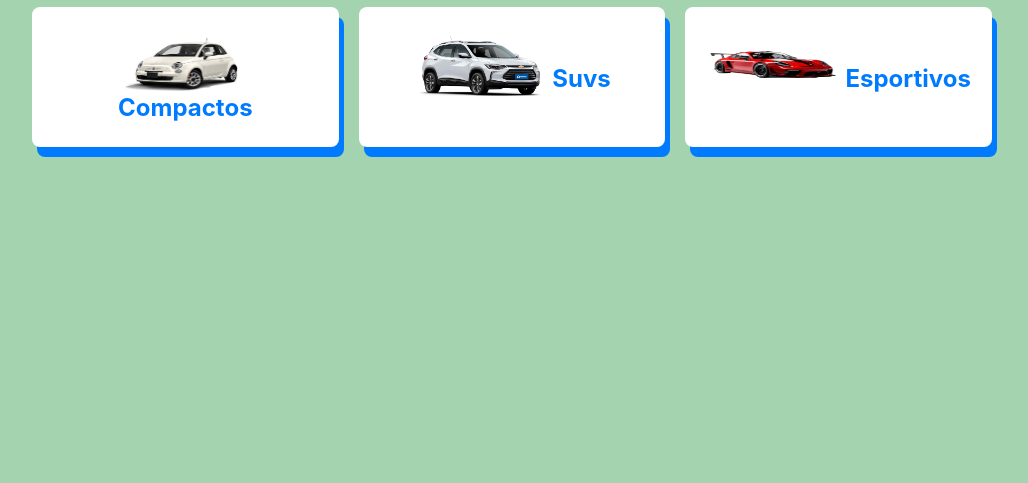
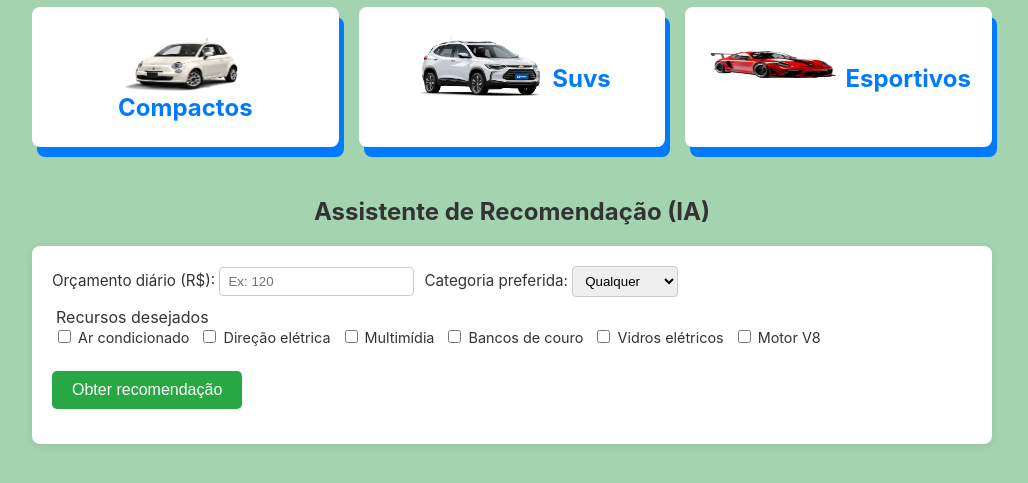
Before and after one commit to RHU4N/TestB, a Flask app: page / in a window 1280 px wide. Shown: the part 249-732 px from the top of the page, without its empty margins (128-1156 px from the left). Run offline with Flask 3, Linux system fonts and the light colour scheme.

Commit message:
arrumando rebase

```diff
--- a/app.py
+++ b/app.py
@@ -1,4 +1,20 @@
-from flask import Flask, render_template, request, redirect, url_for
+from flask import Flask, render_template, request, redirect, url_for, jsonify
+import os
+
+# Carrega .env automaticamente se python-dotenv estiver instalado
+try:
+    # Import dynamicamente para evitar erro em ambientes onde python-dotenv não está instalado
+    import importlib
+    dotenv = importlib.import_module('dotenv')
+    dotenv.load_dotenv()
+except Exception:
+    # python-dotenv não está disponível; assume variáveis de ambiente do sistema
+    pass
+
+try:
+    import requests
+except Exception:
+    requests = None
 
 app = Flask(__name__)
 
@@ -53,5 +69,170 @@ def checkout(veiculo_id):
     else:
         return "Veículo não encontrado", 404
 
+
+@app.route('/ai/recommend', methods=['POST'])
+def ai_recommend():
+    """Recomenda veículos com base nas preferências do usuário.
+
+    Fluxo:
+    - Recebe JSON: { budget: number|null, category: str|'any', features: [str] }
+    - Filtra candidatos por categoria se fornecida
+    - Pontua por estar dentro do orçamento e por casar com opcionais
+    - Retorna top 3 recomendações. Se a variável de ambiente GEMINI_API_KEY
+      estiver definida, tenta chamar a API Generative (Gemini) para gerar uma
+      justificativa curta e incluí-la no retorno.
+    """
+    payload = request.get_json() or {}
+    budget = payload.get('budget')
+    category_pref = payload.get('category', 'any')
+    features = payload.get('features', []) or []
+
+    # Debug flag: se AI_DEBUG=1 no ambiente, incluímos informações de depuração
+    ai_debug = os.environ.get('AI_DEBUG') == '1'
+    if ai_debug:
+        app.logger.debug(f"AI payload: {payload}")
+
+    # Construir candidatos (já filtrando por categoria)
+    candidates = []
+    for cat_name, items in veiculos.items():
+        if category_pref != 'any' and category_pref != cat_name:
+            continue
+        for v in items:
+            c = v.copy()
+            c['categoria'] = cat_name
+            candidates.append(c)
+
+    if ai_debug:
+        app.logger.debug(f"category_pref={category_pref}, candidates_count={len(candidates)}")
+
+    # Aplicar filtro estrito baseado no orçamento (se fornecido)
+    strict_candidates = candidates
+    try:
+        if budget is not None:
+            strict_candidates = [c for c in candidates if float(c.get('valor', 0)) <= float(budget)]
+    except Exception:
+        # se conversão falhar, mantenha candidates
+        strict_candidates = candidates
+
+    # Se houver features explicitamente fornecidas, exigir que cada veículo contenha
+    # todos os recursos solicitados (modo estrito). Se isso eliminar todos os candidatos,
+    # vamos permitir fallback para o conjunto original.
+    if features:
+        def has_all_features(c):
+            opcionais = [o.lower() for o in c.get('opcionais', [])]
+            return all(f.lower() in " ".join(opcionais) for f in features)
+
+        strict_with_features = [c for c in strict_candidates if has_all_features(c)]
+        if strict_with_features:
+            strict_candidates = strict_with_features
+
+    recs = []
+    for c in candidates:
+        score = 0
+        try:
+            valor = float(c.get('valor', 0))
+        except Exception:
+            valor = 0
+        if budget:
+            if valor <= float(budget):
+                score += 20
+                score += max(0, int((float(budget) - valor) / 10))
+            else:
+                score -= int((valor - float(budget)) / 10)
+
+        opcionais = [o.lower() for o in c.get('opcionais', [])]
+        match_count = 0
+        for f in features:
+            if f.lower() in " ".join(opcionais):
+                match_count += 1
+        score += match_count * 10
+
+        recs.append({
+            'id': c.get('id'),
+            'nome': c.get('nome'),
+            'categoria': c.get('categoria'),
+            'valor': c.get('valor'),
+            'score': score,
+            'opcionais': c.get('opcionais', []),
+        })
+
+    recs = sorted(recs, key=lambda x: x['score'], reverse=True)
+
+    # Se existirem candidatos estritos (budget/features), filtramos os resultados para eles.
+    used_strict = False
+    if strict_candidates:
+        strict_ids = {c['id'] for c in strict_candidates}
+        filtered = [r for r in recs if r['id'] in strict_ids]
+        if filtered:
+            recs = filtered
+            used_strict = True
+
+    # Se não houver correspondência estrita, mantemos o heurístico original e
+    # informamos no retorno que nenhum veículo atendeu estritamente aos filtros.
+    strict_notice = None
+    if not used_strict and (budget is not None or features):
+        strict_notice = 'Nenhum veículo correspondeu estritamente aos filtros; mostrando melhores alternativas.'
+
+    if ai_debug:
+        app.logger.debug(f"recs (top): {recs[:5]}")
+
+    # Se houver chave GEMINI_API_KEY, tentar gerar explicação via Generative API
+    gemini_key = os.environ.get('GEMINI_API_KEY')
+    if gemini_key and len(recs) > 0 and requests is not None:
+        try:
+            # Monta prompt com os top 5 candidatos (não incluir valores para evitar que o modelo
+            # retorne somas/totais de categoria)
+            top_text = "\n".join([f"- {r['nome']} ({r['categoria']}) - opcionais: {', '.join(r['opcionais'])}" for r in recs[:5]])
+            prompt = (
+                f"Você é um assistente que recomenda veículos para aluguel. O usuário tem orçamento R$ {budget} e deseja: {', '.join(features)}. "
+                "Escolha os 3 melhores veículos da lista abaixo e explique brevemente (1-2 frases cada). "
+                "ATENÇÃO: não faça somas ou mostre o valor total por categoria — apenas comente cada veículo individualmente.\n"
+                + top_text
+            )
+
+            # Chamada HTTP para a API Generative (Gemini) - usando endpoint REST com API key
+            # Observação: o projeto do usuário precisa ativar a API e a key deve ser válida.
+            # Suporta GEMINI_MODEL (recomendado) ou Model (compatibilidade com .env existente)
+            model = os.environ.get('GEMINI_MODEL') or os.environ.get('Model') or 'text-bison-001'
+            url = f"https://generativelanguage.googleapis.com/v1beta2/models/{model}:generateText?key={gemini_key}"
+            body = {
+                "prompt": {"text": prompt},
+                "temperature": 0.6,
+                "maxOutputTokens": 300
+            }
+            resp = requests.post(url, json=body, timeout=10)
+            resp.raise_for_status()
+            result = resp.json()
+            explanation = None
+            # Extrair texto de retorno conforme esquema da API
+            if 'candidates' in result and len(result['candidates']) > 0:
+                explanation = result['candidates'][0].get('content')
+            elif 'output' in result and 'text' in result['output']:
+                explanation = result['output']['text']
+
+            resp_payload = {'method': 'gemini', 'recommendations': recs[:3], 'explanation': explanation}
+            if strict_notice:
+                resp_payload['strict_notice'] = strict_notice
+            return jsonify(resp_payload)
+        except Exception as e:
+            # em caso de erro na chamada externa, cair no heurístico
+            resp_payload = {'method': 'heuristic', 'recommendations': recs[:3], 'error': str(e)}
+            if strict_notice:
+                resp_payload['strict_notice'] = strict_notice
+            return jsonify(resp_payload)
+
+    # Se não houver requests disponível ou GEMINI_KEY ausente, retornar heurístico
+    if gemini_key and requests is None:
+        # informar que a chave existe mas a biblioteca requests não está instalada
+        resp_payload = {'method': 'heuristic', 'recommendations': recs[:3], 'warning': 'GEMINI_API_KEY set but `requests` not installed'}
+        if strict_notice:
+            resp_payload['strict_notice'] = strict_notice
+        return jsonify(resp_payload)
+
+    resp_payload = {'method': 'heuristic', 'recommendations': recs[:3]}
+    if strict_notice:
+        resp_payload['strict_notice'] = strict_notice
+    return jsonify(resp_payload)
+
 if __name__ == '__main__':
     app.run(debug=True)
--- a/requirements.txt
+++ b/requirements.txt
@@ -1 +1,3 @@
 Flask
+requests
+python-dotenv
--- a/static/style.css
+++ b/static/style.css
@@ -175,3 +175,32 @@ header h1 {
     padding: 20px;
     margin: 0;
 }
+
+/* AI recommendation styles */
+.ai-section {
+    max-width: 960px;
+    margin: 30px auto;
+    padding: 0 20px 40px;
+}
+.ai-card {
+    background: white;
+    padding: 20px;
+    border-radius: 8px;
+    box-shadow: 0 2px 8px rgba(0,0,0,0.08);
+}
+.ai-card form {
+    display: flex;
+    gap: 10px;
+    flex-wrap: wrap;
+    align-items: center;
+}
+.ai-card label { font-size: 0.95rem; }
+.ai-card input[type="number"], .ai-card select { padding: 6px 8px; border-radius: 4px; border: 1px solid #ccc; }
+.features { border: none; padding: 0; display:flex; gap:10px; flex-wrap:wrap; }
+.features label { font-size: 0.9rem; }
+.ai-results { margin-top: 15px; }
+.ai-explanation { background:#f7f9fc; padding:10px; border-radius:6px; margin-bottom:10px; }
+.ai-list { display:grid; grid-template-columns: repeat(auto-fit, minmax(220px, 1fr)); gap:12px; }
+.ai-item { text-align:left; }
+.muted { color:#666; font-size:0.9rem; }
+.error { color: #b00020; }
--- a/templates/index.html
+++ b/templates/index.html
@@ -33,5 +33,75 @@
         {% endfor %}
       </div>
     </main>
+    <section class="ai-section">
+      <h2>Assistente de Recomendação (IA)</h2>
+      <div class="ai-card">
+        <form id="ai-form">
+          <label>Orçamento diário (R$): <input type="number" name="budget" id="budget" min="0" step="1" placeholder="Ex: 120"></label>
+          <label>Categoria preferida:
+            <select name="category" id="category">
+              <option value="any">Qualquer</option>
+              <option value="compactos">Compactos</option>
+              <option value="suvs">SUVs</option>
+              <option value="esportivos">Esportivos</option>
+            </select>
+          </label>
+          <fieldset class="features">
+            <legend>Recursos desejados</legend>
+            <label><input type="checkbox" name="features" value="Ar condicionado"> Ar condicionado</label>
+            <label><input type="checkbox" name="features" value="Direção elétrica"> Direção elétrica</label>
+            <label><input type="checkbox" name="features" value="Multimídia"> Multimídia</label>
+            <label><input type="checkbox" name="features" value="Bancos de couro"> Bancos de couro</label>
+            <label><input type="checkbox" name="features" value="Vidros elétricos"> Vidros elétricos</label>
+            <label><input type="checkbox" name="features" value="Motor V8"> Motor V8</label>
+          </fieldset>
+          <button id="ai-button" type="submit" class="btn-alugar">Obter recomendação</button>
+        </form>
+
+        <div id="ai-results" class="ai-results" aria-live="polite"></div>
+      </div>
+    </section>
+
+    <script>
+      document.getElementById('ai-form').addEventListener('submit', async function (e) {
+        e.preventDefault();
+        const budget = document.getElementById('budget').value || null;
+        const category = document.getElementById('category').value;
+        const features = Array.from(document.querySelectorAll('input[name=features]:checked')).map(x => x.value);
+
+        const resDiv = document.getElementById('ai-results');
+        resDiv.innerHTML = '<p>Buscando recomendações...</p>';
+
+        try {
+          const resp = await fetch('/ai/recommend', {
+            method: 'POST',
+            headers: {'Content-Type': 'application/json'},
+            body: JSON.stringify({budget: budget ? Number(budget) : null, category, features})
+          });
+          const data = await resp.json();
+
+          let html = '';
+          if (data.method) {
+            html += `<p class="muted">Método: ${data.method}</p>`;
+          }
+          if (data.explanation) {
+            html += `<div class="ai-explanation"><h4>Justificativa (IA)</h4><p>${data.explanation.replace(/\n/g,'<br>')}</p></div>`;
+          }
+          if (data.recommendations && data.recommendations.length) {
+            html += '<div class="ai-list">';
+            data.recommendations.forEach(r => {
+              html += `<div class="veiculo-card ai-item"><h3>${r.nome}</h3><p>Categoria: ${r.categoria} — R$ ${r.valor}</p><p>Opcionais: ${r.opcionais.join(', ')}</p><a class="btn-alugar" href="/checkout/${r.id}">Ver / Alugar</a></div>`;
+            });
+            html += '</div>';
+          } else {
+            html += '<p>Nenhuma recomendação disponível.</p>';
+          }
+
+          resDiv.innerHTML = html;
+        } catch (err) {
+          resDiv.innerHTML = '<p class="error">Erro ao obter recomendações.</p>' + (err.message ? `<pre>${err.message}</pre>` : '');
+        }
+      });
+    </script>
   </body>
 </html>
```
Also changed, not shown: 1 other file.
